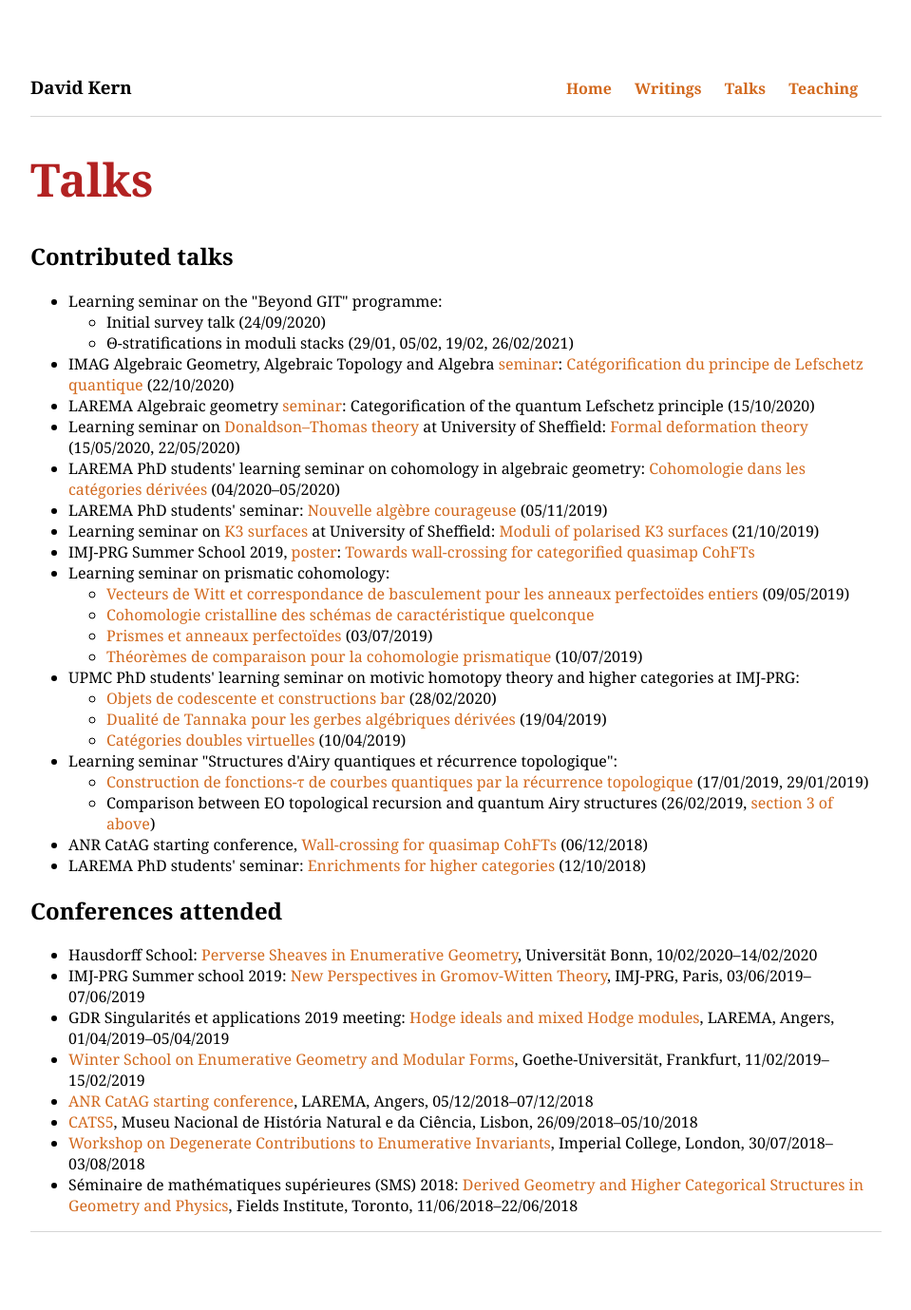
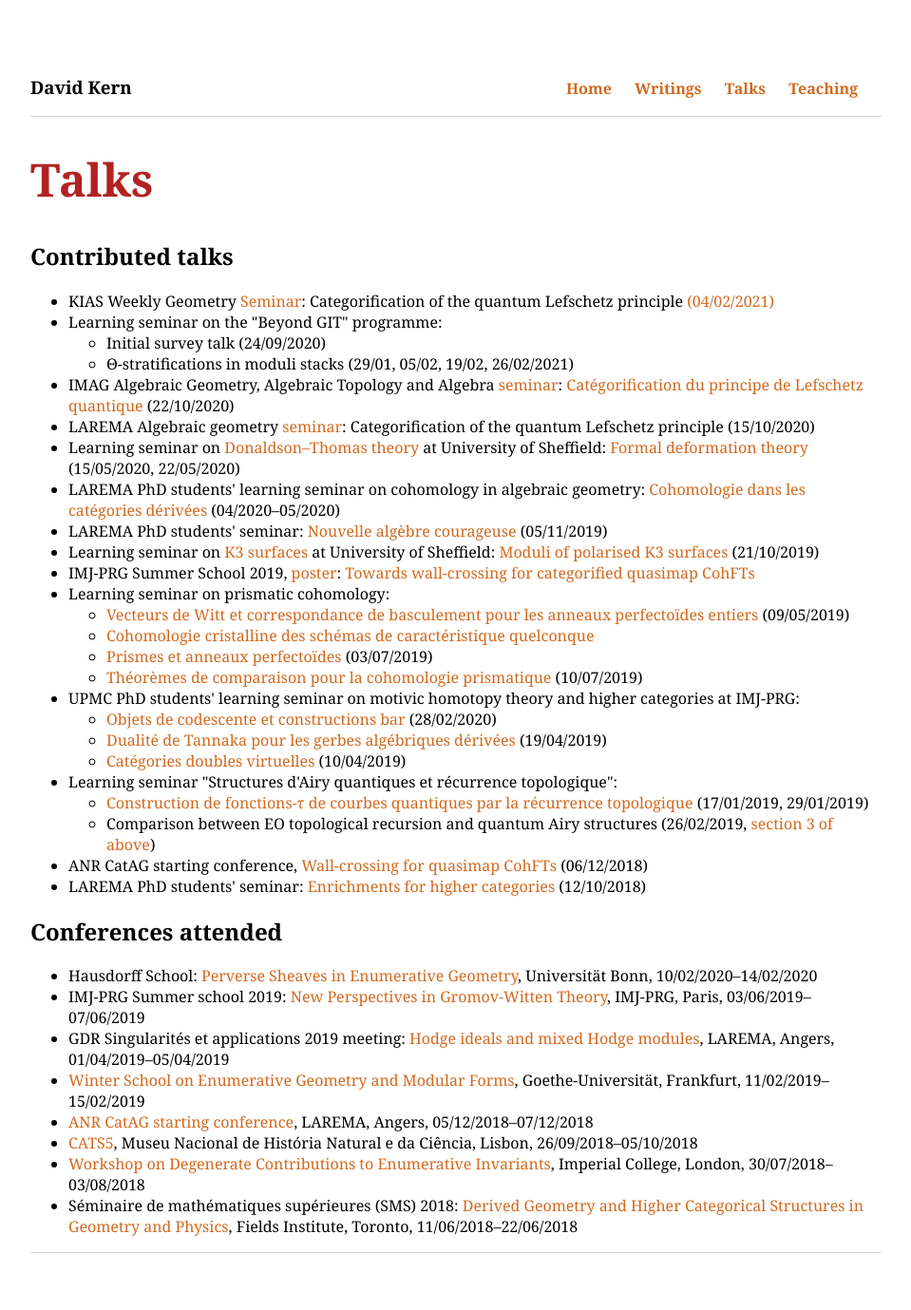
Before and after one commit to dskern/dskern.github.io, a Jekyll site: the page built from talks.html, in a window 1280 px wide. Shown: the whole page at 95% size, without its empty margins (160-1119 px from the left). Built offline with Jekyll 4.4.1, drawn with Linux system fonts in a browser that asks for light colours; before the commit the page ends 1357 px from its top, so only the background shows below that.

Commit message:
Update talks.html

```diff
--- a/talks.html
+++ b/talks.html
@@ -6,6 +6,7 @@ layout: default
 <h2>Contributed talks</h2>
 
 <ul>
+    <li>KIAS Weekly Geometry <a href="https://bhamidisreedhar.github.io/Seminars.html">Seminar</a>:  Categorification of the quantum Lefschetz principle <a href="http://www.kias.re.kr/sub05/sub05_02_01_01.jsp?seqno=PGN1720210118-0001&nowBlock=0&page=1&subject=&mjrcd=&mjrcd2=all&sdate=20210304&edate=&keyField=&keyWord=&list_url=/sub05/sub05_02_01.jsp&slides=">(04/02/2021)</a></li>
     <li>Learning seminar on the "Beyond GIT" programme:</li>
     <ul>
         <li>Initial survey talk (24/09/2020)</li>
```
